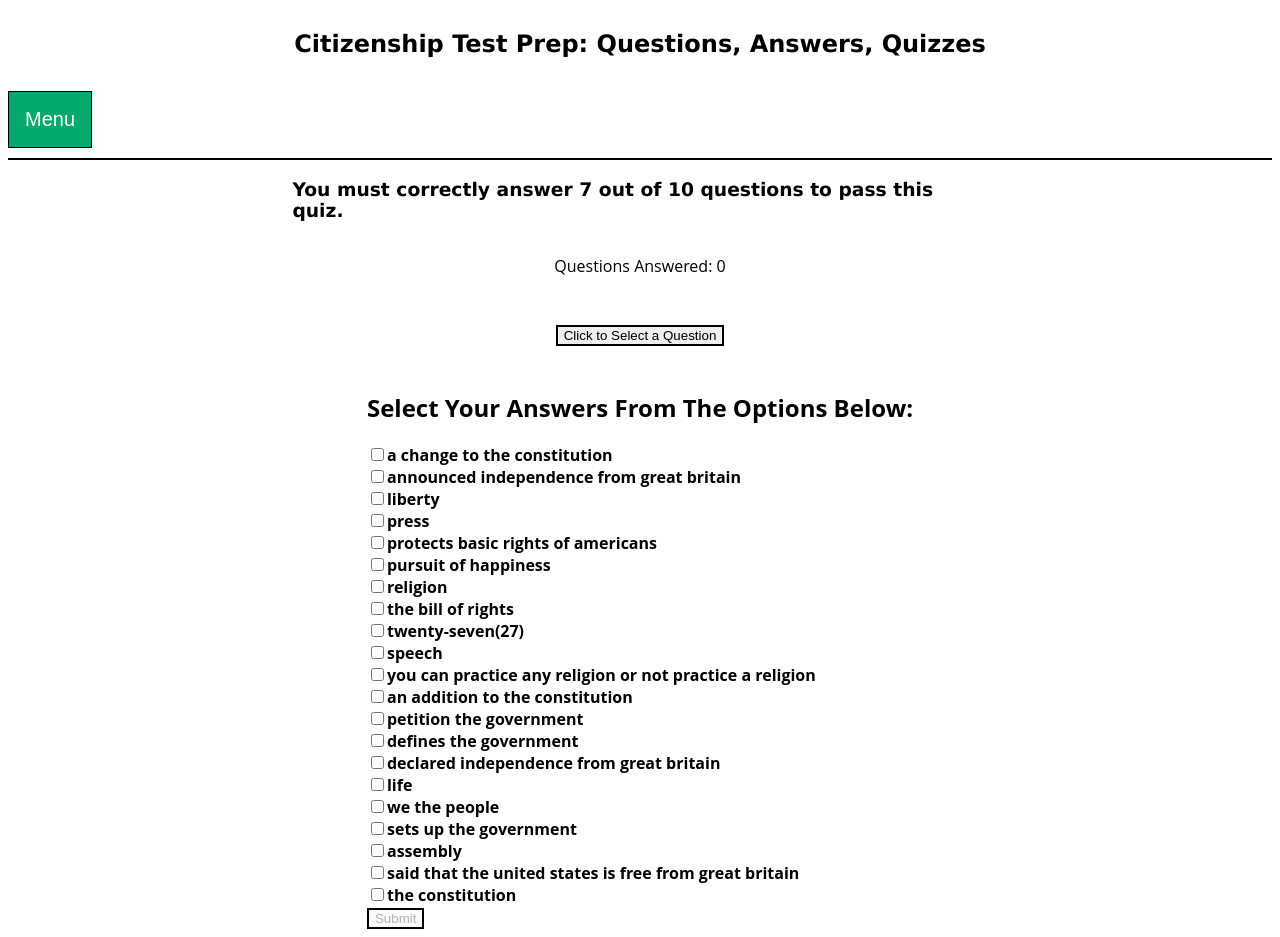
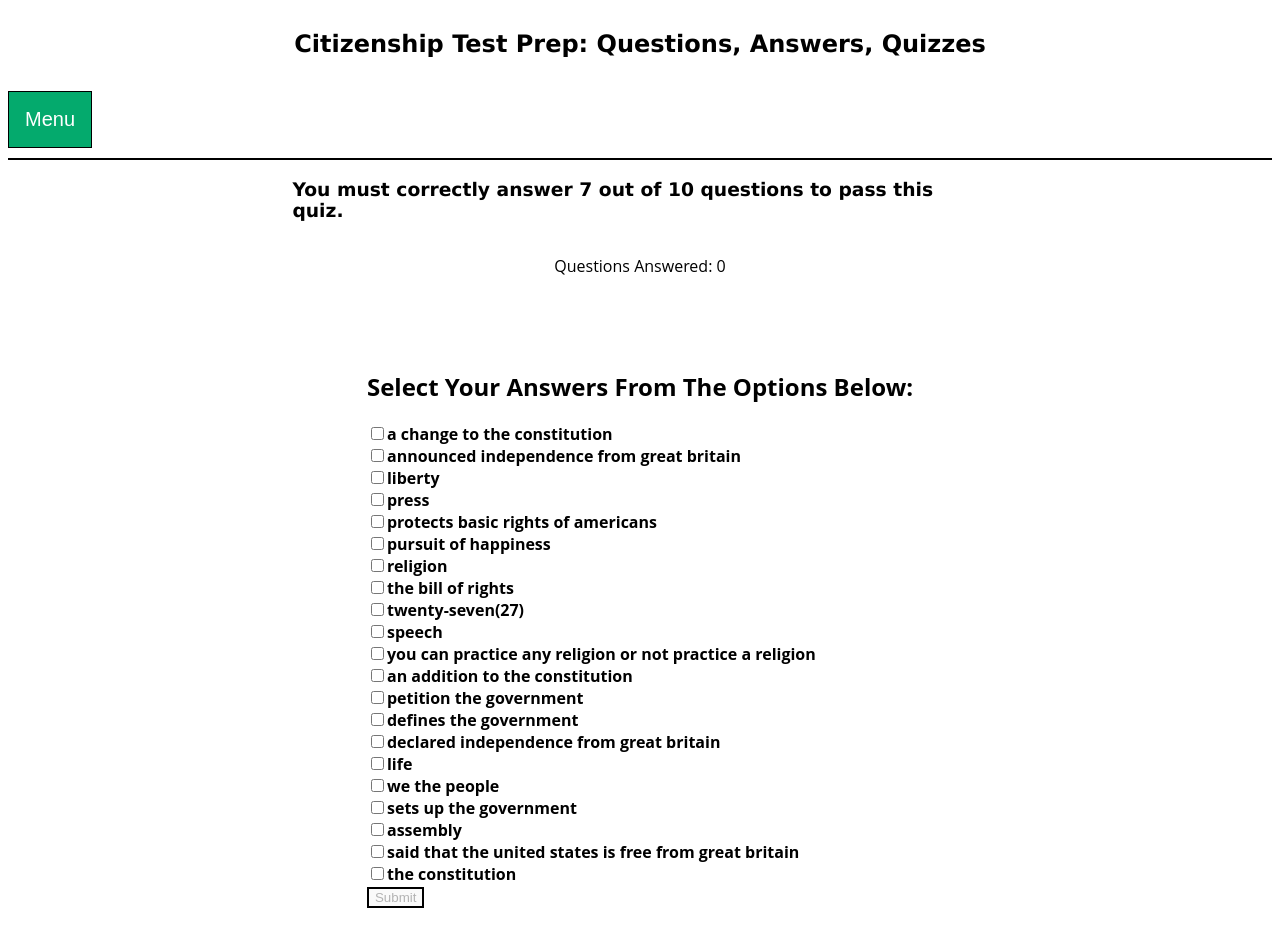
Before and after one commit to mmaustin/citizenship-questions-answers, a React (Create React App) app in the folder citizenship-frontend/: page /quiz-one in a window 1280 px wide. After the commit the page ends 916 px from the top, so only its background shows below. Built offline with nearby package versions, Linux system fonts and the light colour scheme.

Commit message:
removed button to get random question

```diff
--- a/citizenship-frontend/src/features/questions/QuizOne.js
+++ b/citizenship-frontend/src/features/questions/QuizOne.js
@@ -136,7 +136,7 @@ export const QuizOne = () => {
                 <h3 className='pass-requirement'>You must correctly answer 7 out of 10 questions to pass this quiz.</h3>
                 <p className='questions-answered'>Questions Answered: {questionsAnswered}</p>
                 <p className='selected-question'>{question.toUpperCase()}</p>
-                <button className='question-selector' onClick={getRandomQuestion}>Click to Select a Question</button>
+                {/*<button className='question-selector' onClick={getRandomQuestion}>Click to Select a Question</button>*/}
             </div>
             <div className='sub-container-two'>
                 <form onSubmit={e => handleSubmit(e)}>
```
